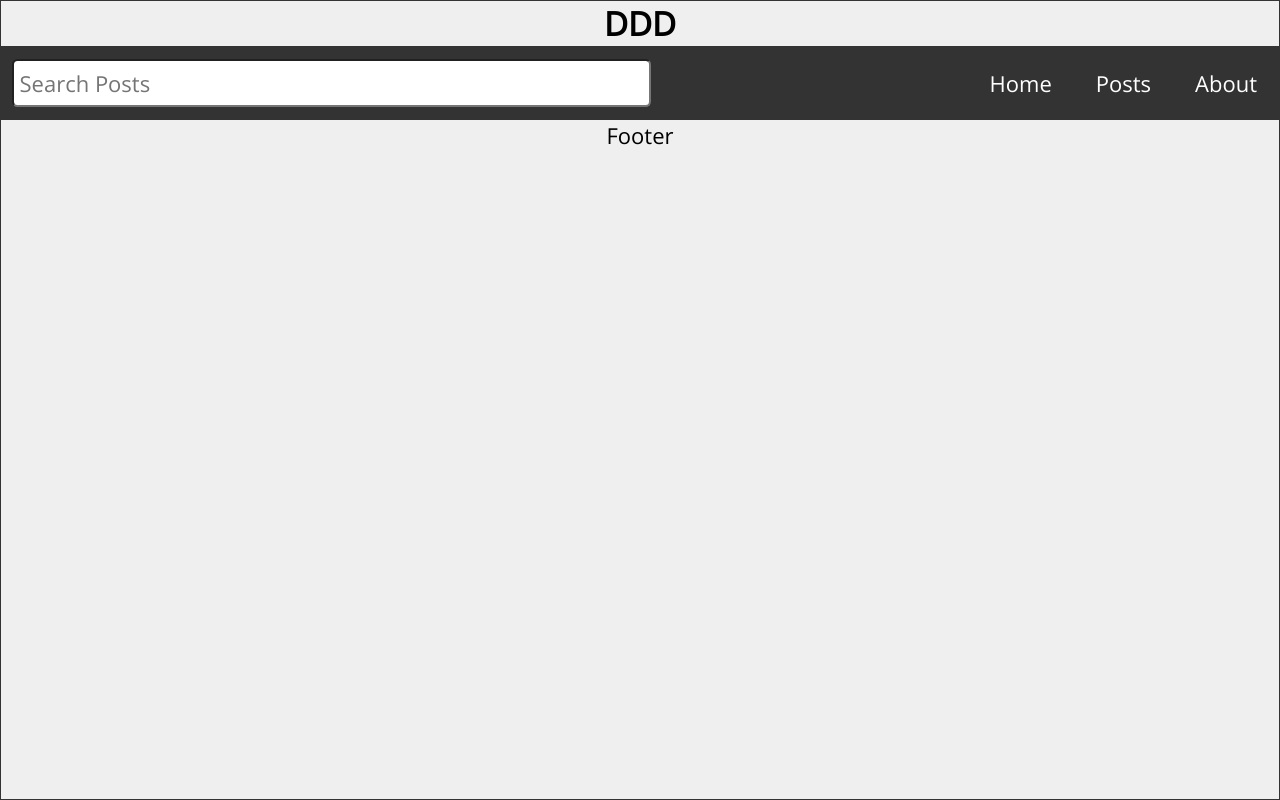
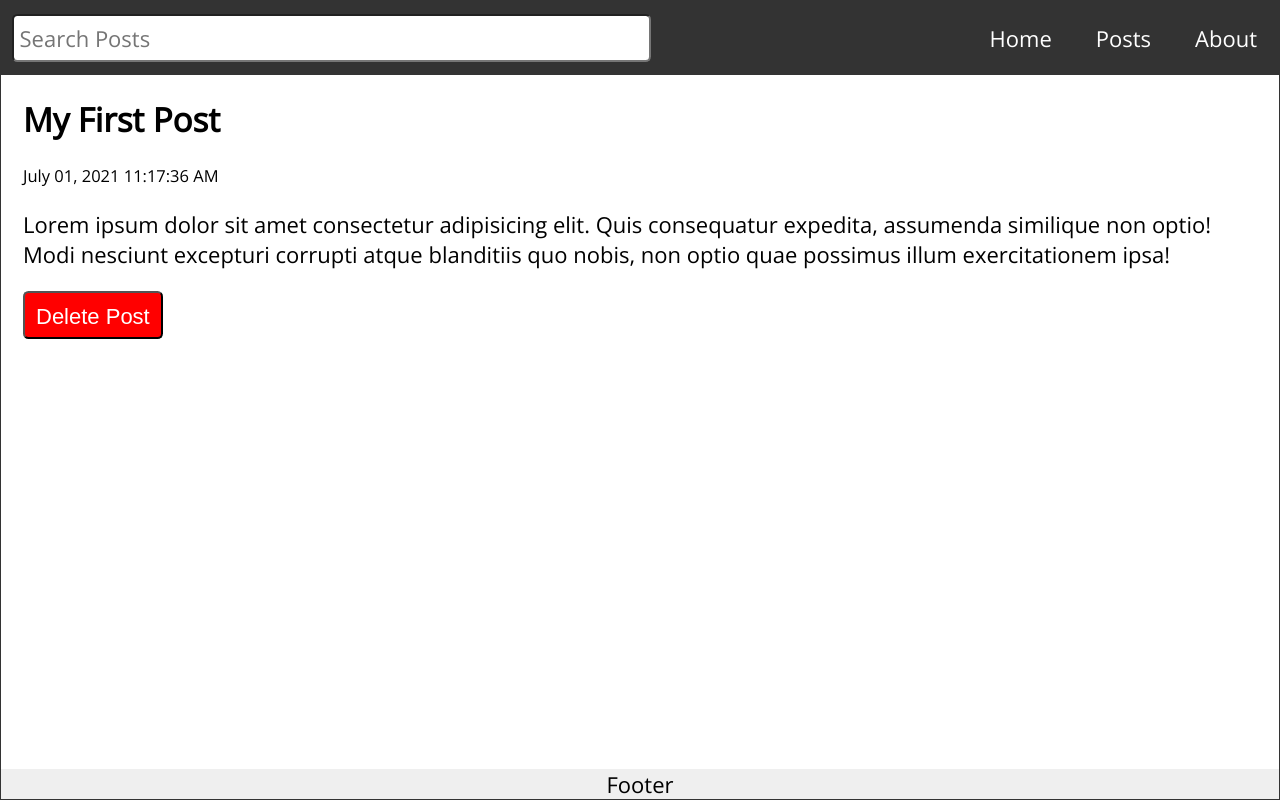
Before and after one commit to minkhaung-mkks/Learning_react_routers-n-stuff, a React (Vite) app: page /post/1 in a window 1280 px wide. Built offline with nearby package versions, Linux system fonts and the light colour scheme.

Commit message:
Posts and Related Logics

```diff
--- a/components/Layout.jsx
+++ b/components/Layout.jsx
@@ -8,7 +8,6 @@ import { Outlet } from 'react-router-dom'
 const Layout = ({ search, setSearch }) => {
     return (
         <div className="App">
-            <h2>DDD</h2>
             <Header title="React Blog" />
             <Nav search={search} setSearch={setSearch} />
             <Outlet />
--- a/components/Post.jsx
+++ b/components/Post.jsx
@@ -3,15 +3,18 @@ import { Link } from 'react-router-dom'
 
 const Post = ({ post }) => {
     return (
-        <article>
+        <article className='post'>
             <Link to={`/post/${post.id}`}>
                 <h2>{post.title}</h2>
                 <p className="postDate">{post.datetime}</p>
             </Link>
+            <p className="postBody">
+                {(post.body).length <= 25 ? post.body : `${(post.body).slice(0, 25)}...`}
+            </p>
         </article>
     )
 }
 Post.propTypes = {
-    post: PropTypes.array
+    post: PropTypes.object
 }
 export default Post
--- a/components/PostPage.jsx
+++ b/components/PostPage.jsx
@@ -1,9 +1,37 @@
-const PostPage = () => {
+import PropTypes from 'prop-types'
+import { Link, useParams } from "react-router-dom"
+
+const PostPage = ({ posts, handleDelete }) => {
+    const { id } = useParams();
+    const post = posts.find(post => (post.id).toString() === id)
     return (
-        <div>
-
-        </div>
+        <main className='PostPage'>
+            <article className="post">
+                {post ?
+                    <>
+                        <h2>{post.title}</h2>
+                        <p className="postDate">{post.datetime}</p>
+                        <p className="postBody">{post.body}</p>
+                        <button onClick={() => handleDelete(post.id)}>
+                            Delete Post
+                        </button>
+                    </>
+                    :
+                    <>
+                        <h2>Post Not Found!</h2>
+                        <p>
+                            <Link to={'/'}>
+                                Go back to Home
+                            </Link>
+                        </p>
+                    </>
+                }
+            </article>
+        </main>
     )
 }
-
+PostPage.propTypes = {
+    posts: PropTypes.array,
+    handleDelete: PropTypes.func
+}
 export default PostPage
```
